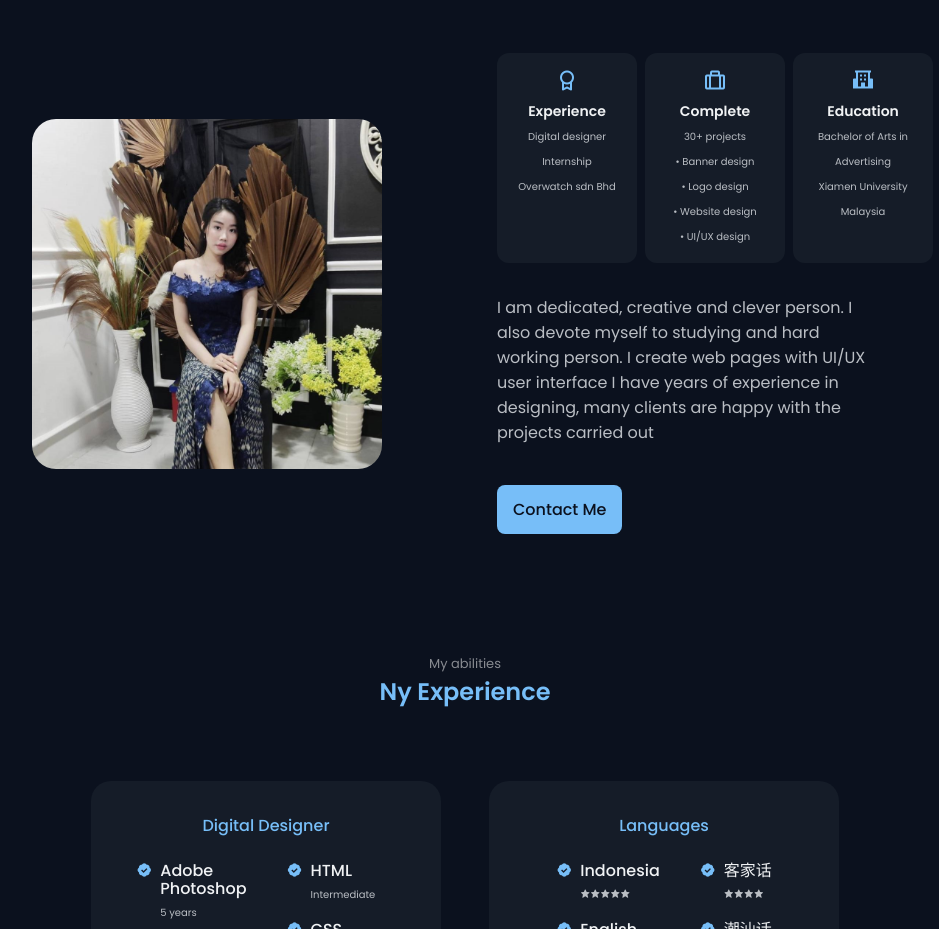
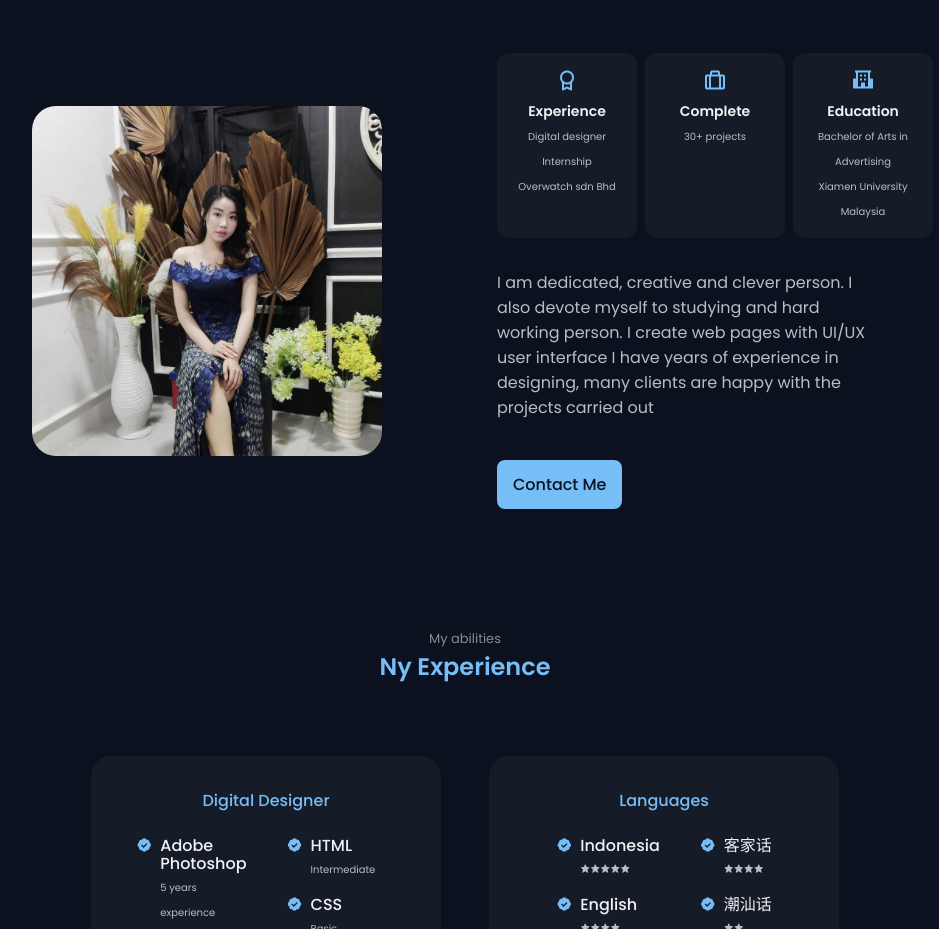
Before and after one commit to Olvi16/Olvi16.github.io, a plain HTML site: page index.html in a window 1280 px wide. Shown: the part 985-1914 px from the top of the page, without its empty margins (175-1114 px from the left). Drawn offline with nearby package versions, Linux system fonts and the light colour scheme.

Commit message:
Update index.html

```diff
--- a/index.html
+++ b/index.html
@@ -125,7 +125,7 @@
                             <div class="about__box">
                                 <i class='bx bx-briefcase-alt about__icon'></i>
                                 <h3 class="about__title">Complete</h3>
-                                <span class="about__subtitle" > 30+ projects <br> &#8226; Banner design <br> &#8226; Logo design  <br> &#8226; Website design <br> &#8226; UI/UX design </span>
+                                <span class="about__subtitle" > 30+ projects </span>
                             </div>
 
                             <div class="about__box">
```
